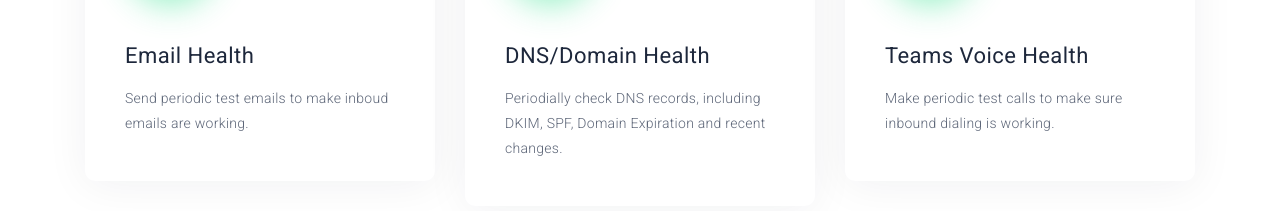
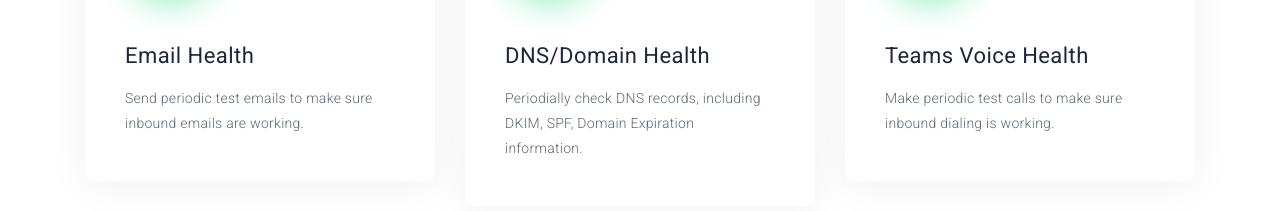
Before and after one commit to jshomphe/jshomphe.github.io, a plain HTML site: page index.html in a window 1280 px wide. Shown: the part 1116-1327 px from the top of the page. Drawn offline with nearby package versions, Linux system fonts and the light colour scheme; a web font is replaced by a local one.

Commit message:
first edit

```diff
--- a/index.html
+++ b/index.html
@@ -91,7 +91,7 @@
                  </svg>
                 </div>
                 <h4 class="box-icon-title"><a href="single-service.html">Email health</a></h4>
-                <p>Send periodic test emails to make inboud emails are working.</p></a>
+                <p>Send periodic test emails to make sure inbound emails are working.</p></a>
               </div>
             </div>
             <div class="col-sm-6 col-lg-4 wow fadeIn" data-wow-delay="0.3s">
@@ -104,7 +104,7 @@
                 </div>
                 <h4 class="box-icon-title"><a href="single-service.html">DNS/Domain Health</a></h4>
                 <!--<p>Rich experience plus unlimited imagination create our successful service discovered by clients.</p><a class="button-link" href="single-service.html"><span>read more</span><span class="icon fa-long-arrow-right"></span></a>-->
-				<p>Periodially check DNS records, including DKIM, SPF, Domain Expiration and recent changes.</p>
+				<p>Periodially check DNS records, including DKIM, SPF, Domain Expiration information.</p>
               </div>
             </div>
             <div class="col-sm-6 col-lg-4 wow fadeIn" data-wow-delay="0.4s">
```
